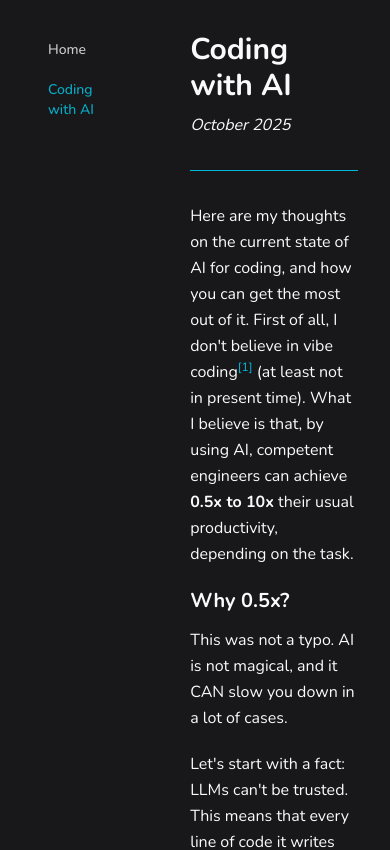
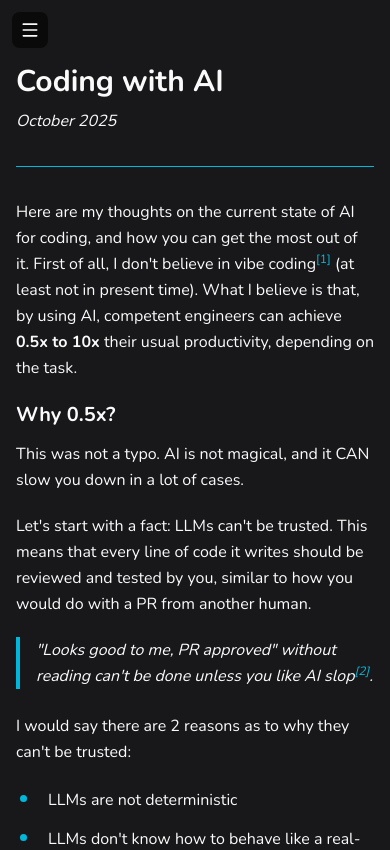
Before and after one commit to vitorwlima/vitorwlima-site, a Next.js app: page /blog/coding-with-ai in a window 390 px wide. Shown: the top 850 px of the page. Built offline with nearby package versions, Linux system fonts and the light colour scheme.

Commit message:
add sidebar posts drawer

```diff
--- a/app/blog/components/post.tsx
+++ b/app/blog/components/post.tsx
@@ -32,7 +32,7 @@ export const Post = ({ markdown: rawMarkdown }: { markdown: string }) => {
   };
 
   return (
-    <article className="p-8 max-w-5xl mx-auto w-full">
+    <article className="p-4 lg:p-8 md:mt-0 mt-12 max-w-5xl mx-auto w-full">
       <Markdown
         components={{
           h1: ({ children }) => (
--- /dev/null
+++ b/app/blog/components/sidebar-drawer.tsx
@@ -0,0 +1,51 @@
+"use client";
+
+import { useState } from "react";
+import { Drawer } from "vaul";
+import { Menu, X } from "lucide-react";
+import { PostMeta } from "@/posts";
+import { PostLink } from "./post-link";
+
+export const SidebarDrawer = ({ posts }: { posts: PostMeta[] }) => {
+  const [open, setOpen] = useState(false);
+
+  return (
+    <Drawer.Root open={open} onOpenChange={setOpen} direction="left">
+      <Drawer.Trigger asChild>
+        <button
+          className="md:hidden bg-zinc-950/90 backdrop-blur-sm fixed top-3 left-3 z-50 p-2 cursor-pointer rounded-md transition-colors"
+          aria-label="Open navigation"
+        >
+          <Menu size={20} />
+        </button>
+      </Drawer.Trigger>
+
+      <Drawer.Portal>
+        <Drawer.Overlay className="fixed inset-0 bg-black/40 z-40" />
+        <Drawer.Content className="fixed bottom-0 left-0 top-0 w-[280px] z-50 bg-black rounded-t-lg">
+          <div className="flex justify-between items-center py-3 px-6 border-b border-cyan-950">
+            <Drawer.Title asChild>
+              <h2 className="font-semibold">Navigation</h2>
+            </Drawer.Title>
+            <Drawer.Close asChild>
+              <button
+                className="p-2 hover:opacity-80 pr-0 cursor-pointer rounded-md transition-colors"
+                aria-label="Close navigation"
+              >
+                <X size={20} />
+              </button>
+            </Drawer.Close>
+          </div>
+
+          <div className="p-3 flex flex-col gap-1 overflow-y-auto">
+            {posts.map((post) => (
+              <div key={post.slug} onClick={() => setOpen(false)}>
+                <PostLink post={post} />
+              </div>
+            ))}
+          </div>
+        </Drawer.Content>
+      </Drawer.Portal>
+    </Drawer.Root>
+  );
+};
--- a/app/blog/layout.tsx
+++ b/app/blog/layout.tsx
@@ -1,5 +1,6 @@
 import { listPosts } from "@/posts";
 import { PostLink } from "./components/post-link";
+import { SidebarDrawer } from "./components/sidebar-drawer";
 
 export const generateMetadata = async () => {
   return {
@@ -9,14 +10,20 @@ export const generateMetadata = async () => {
 
 const BlogLayout = async ({ children }: { children: React.ReactNode }) => {
   const posts = listPosts();
+  const allPosts = [{ slug: "", title: "Home", date: "" }, ...posts];
 
   return (
     <main className="flex relative">
-      <aside className="max-w-[280px] w-full p-8 flex flex-col gap-1 sticky h-fit top-0">
-        {[{ slug: "", title: "Home", date: "" }, ...posts].map((post) => {
+      {/* Desktop Sidebar */}
+      <aside className="hidden md:flex max-w-[280px] w-full p-4 lg:p-8 flex-col gap-1 sticky h-fit top-0">
+        {allPosts.map((post) => {
           return <PostLink key={post.slug} post={post} />;
         })}
       </aside>
+
+      {/* Mobile Drawer */}
+      <SidebarDrawer posts={allPosts} />
+
       {children}
     </main>
   );
--- a/package.json
+++ b/package.json
@@ -17,7 +17,8 @@
     "react-dom": "19.2.0",
     "react-markdown": "^10.1.0",
     "react-social-icons": "^6.25.0",
-    "tailwind-merge": "^3.3.1"
+    "tailwind-merge": "^3.3.1",
+    "vaul": "^1.1.2"
   },
   "devDependencies": {
     "@tailwindcss/postcss": "^4",
```
Also changed, not shown: 1 other file (tests, documents, lock files or other folders).
